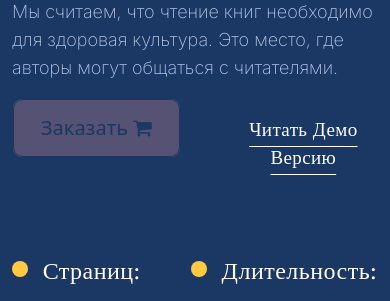
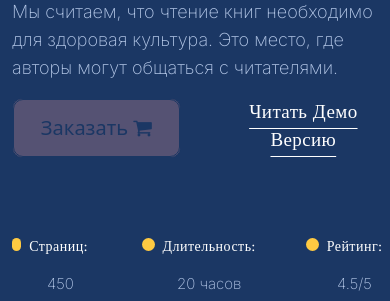
Before and after one commit to discoverchaos/bookshelf, a plain HTML site: page index.html in a window 390 px wide. Shown: the part 782-1083 px from the top of the page. Drawn offline with nearby package versions, Linux system fonts and the light colour scheme.

Commit message:
small-errors

```diff
--- a/adaptive.css
+++ b/adaptive.css
@@ -13,7 +13,7 @@
     }
 
     .sale-books-title {
-        font-size: 35px;
+        font-size: 32px;
     }
 
     .sale-book-img {
@@ -26,7 +26,7 @@
     }
 
     .order-books-title {
-        font-size: 35px;
+        font-size: 30px;
     }
 
     .order-books-img {
@@ -36,7 +36,7 @@
     }
 
     .pluses-title {
-        font-size: 35px;
+        font-size: 30px;
     }
 
     .pluses-div {
@@ -137,4 +137,30 @@
     .contact-us-block {
         margin-top: 20px;
     }
+
+    .read-text {
+        margin-top: 0;
     }
+
+    .info-about-book-main-text {
+        font-size: 14px;
+    }
+
+    .circle-for-info-book {
+        height: 13px;
+        width: 13px;
+    }
+
+    .info-about-book {
+        gap: 8px;
+    }
+
+    .circle-for-info-book {
+        margin-top: 2px;
+    }
+
+    .info-about-book-small-text {
+        font-size: 15px;
+    }
+
+}
```
Lines whose indentation alone changed are shown as unchanged.
